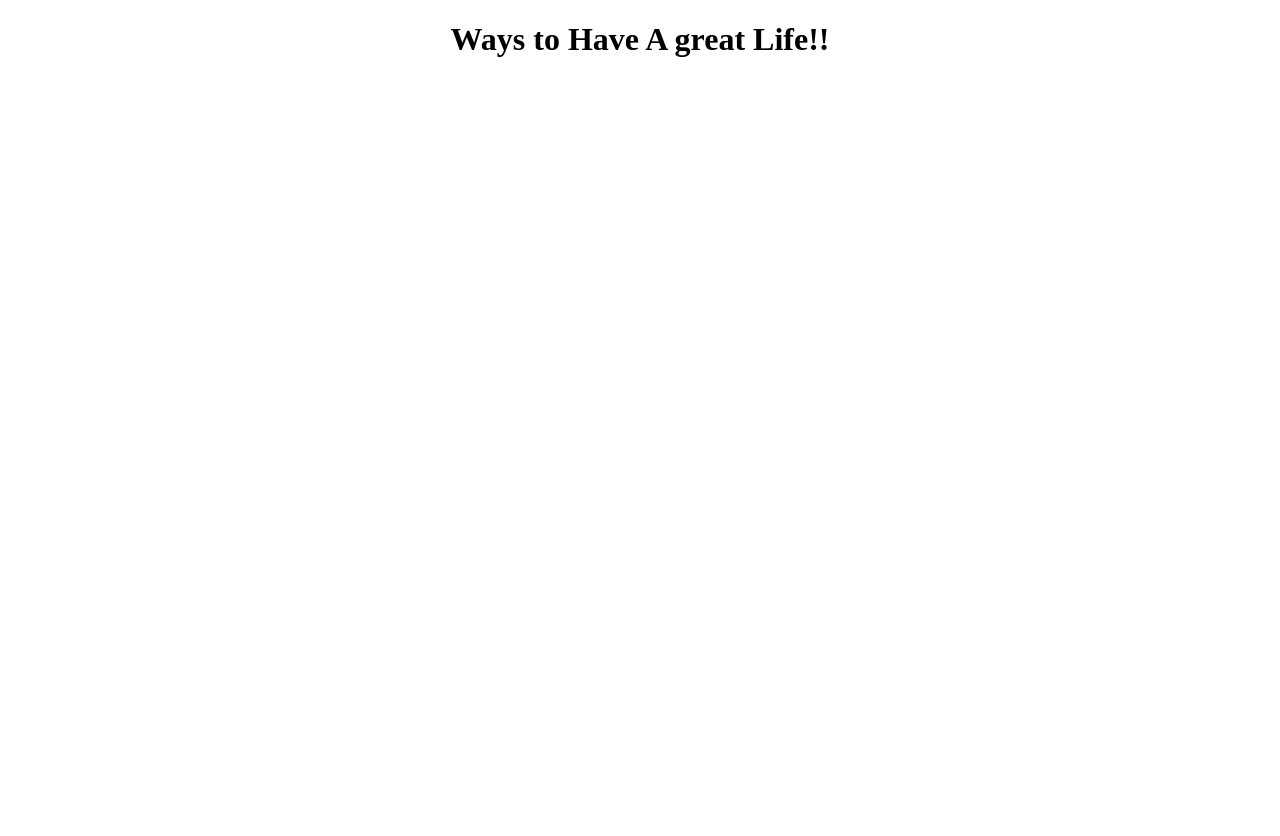
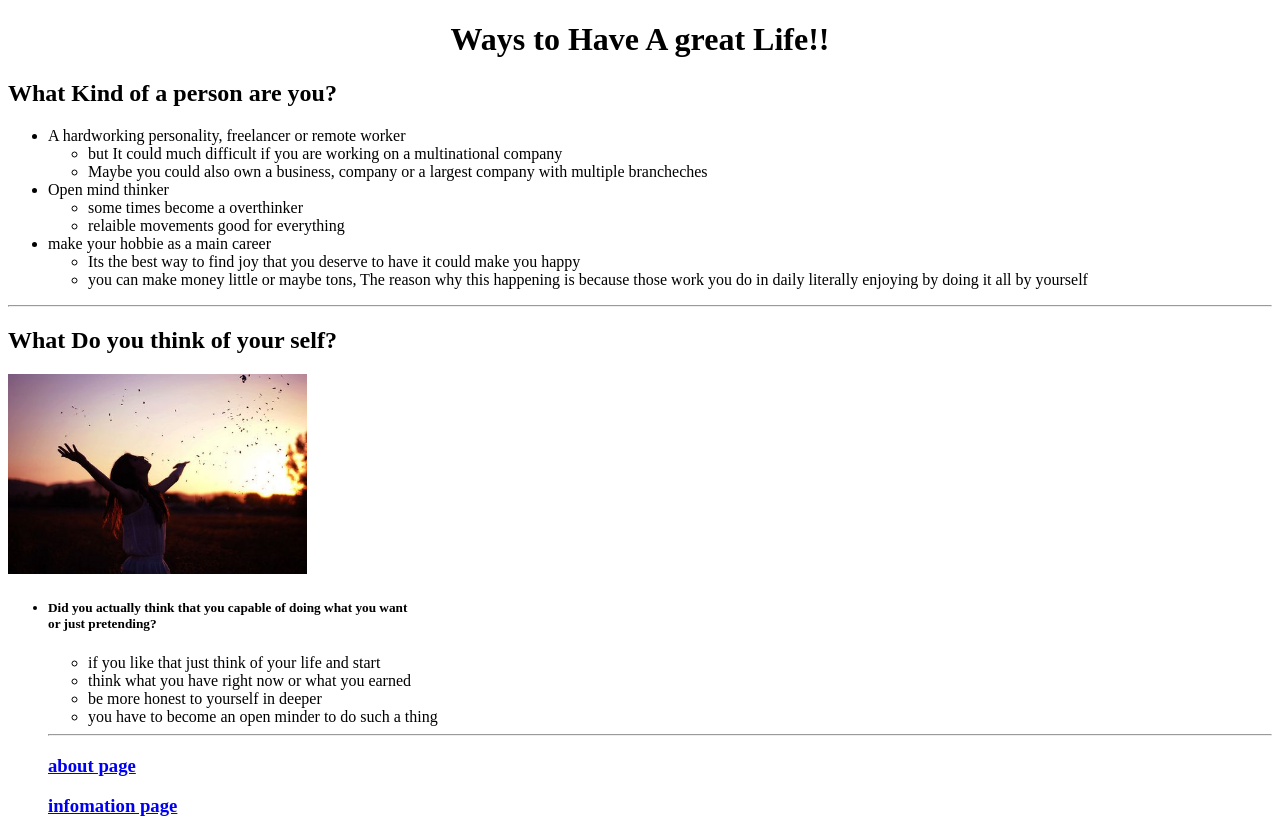
Before and after one commit to Manuja2020/html-my-creation, a plain HTML site: page index.html in a window 1280 px wide. Before the commit the page ends 800 px from the top, so only its background shows below. Drawn offline with Linux system fonts and the light colour scheme.

Commit message:
Update index.html

```diff
--- a/index.html
+++ b/index.html
@@ -6,6 +6,49 @@
 </head>
 <body>
     <h1 align="center">Ways to Have A great Life!!</h1>
-    <a href=""></a>
+    <h2>What Kind of a  person are you?</h2>
+<ul>
+    <p>
+    <li>A hardworking personality, freelancer or remote worker</li>
+    <ul>
+        <li>but It could much difficult if you are working on a multinational company</li>
+        <li>Maybe you could also own a business, company or a largest company with multiple brancheches</li>
+    </ul>
+    <li>Open mind thinker</li>
+    <ul>
+        <li>some times become a overthinker</li>
+        <li>relaible movements good for everything</li>
+    </ul>
+    <li>make your hobbie as a main career</li>
+    <ul>
+        <li>Its the best way to find joy that you deserve to have
+            it could make you happy
+        </li>
+        <li>you can make money little or maybe tons, The reason why this happening is because
+            those work you do in daily literally enjoying by doing it all by yourself
+        </li>
+    </ul>
+</p>
+</ul>
+<hr/>
+<h2>What Do you think of your self?</h2>
+    <img src="./info/image/Stoner Videos _ Smokin Videos _ StonerDays.jpg" height="200"
+    alt="a girl enjoying freedom fo her life"/>
+    <ul>
+        <h5>
+       <p>
+         <li>Did you actually think that you capable of doing what you want<br/> or just pretending?</li>
+      </p>
+    </h5>
+    <ul>
+
+    <li>if you like that just think of your life and start </li>
+    <li>think what you have right now or what you earned</li>
+    <li>be more honest to yourself in deeper </li>
+    <li>you have to become an open minder to do such a thing</li>
+</ul>
+<hr/>
+  <h3><a href="./resourses/about.html">about page</a></h3>
+  <h3><a href="./resourses/info.html">infomation page</a></h3>
 </body>
 </html>
```
